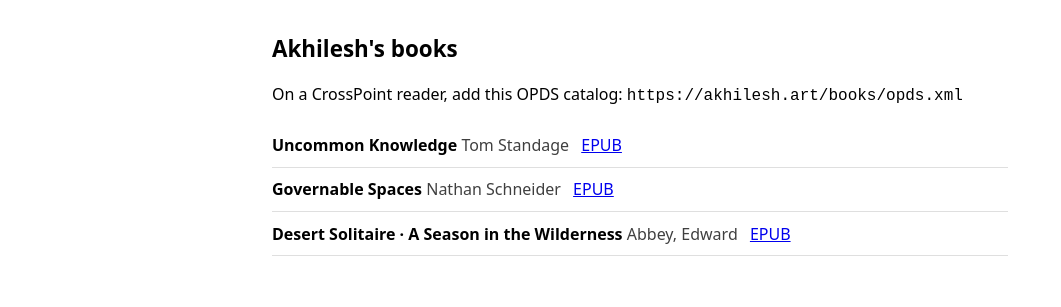
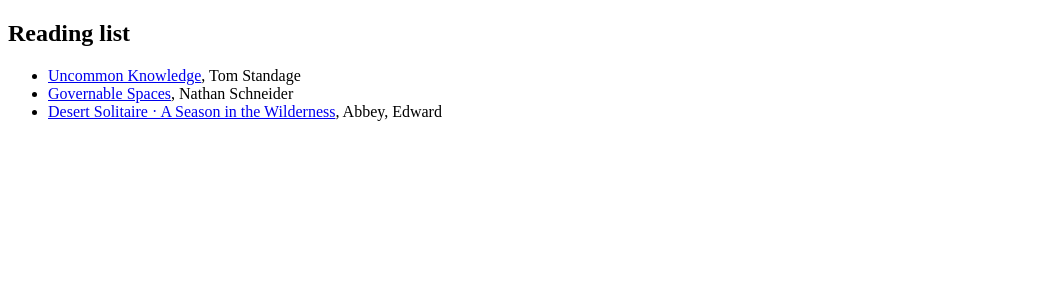
Before and after one commit to akhileshthite/website, a plain HTML site: page books/index.html in a window 1280 px wide. Shown: the whole page, without its empty margins (0-1061 px from the left). Drawn offline with Linux system fonts and the light colour scheme.

Commit message:
fix: books page is a plain Reading list with no styles

```diff
--- a/books/index.html
+++ b/books/index.html
@@ -4,27 +4,15 @@
 <meta charset="utf-8"/>
 <meta name="viewport" content="width=device-width, initial-scale=1"/>
 <meta name="robots" content="noindex"/>
-<title>Akhilesh&#x27;s books</title>
-<link rel="alternate" type="application/atom+xml;profile=opds-catalog;kind=acquisition" href="https://akhilesh.art/books/opds.xml" title="Akhilesh&#x27;s books"/>
-<style>
-:root{color-scheme:light dark}
-body{font:16px/1.5 system-ui,sans-serif;max-width:46rem;margin:0 auto;padding:2rem 1rem}
-h1{font-size:1.4rem;margin:0 0 .5rem}
-code{word-break:break-all}
-ul{padding:0;list-style:none}
-li{padding:.6rem 0;border-bottom:1px solid #8884}
-.title{font-weight:600}
-.by{opacity:.75}
-li a{margin-left:.5rem}
-</style>
+<title>Reading list</title>
+<link rel="alternate" type="application/atom+xml;profile=opds-catalog;kind=acquisition" href="https://akhilesh.art/books/opds.xml" title="Reading list"/>
 </head>
 <body>
-<h1>Akhilesh&#x27;s books</h1>
-<p>On a CrossPoint reader, add this OPDS catalog: <code>https://akhilesh.art/books/opds.xml</code></p>
+<h2>Reading list</h2>
 <ul>
-<li><span class="title">Uncommon Knowledge</span> <span class="by">Tom Standage</span> <a href="uncommon_knowledge_-_tom_standage.kepub.epub">EPUB</a></li>
-<li><span class="title">Governable Spaces</span> <span class="by">Nathan Schneider</span> <a href="governable-spaces.kepub.epub">EPUB</a></li>
-<li><span class="title">Desert Solitaire · A Season in the Wilderness</span> <span class="by">Abbey, Edward</span> <a href="desert%20solitaire%20%C2%B7%20a%20season%20in%20the%20wilderness%20--%20abbey%2C%20edward%20--%20%28%20welib.org%20%29.kepub.epub">EPUB</a></li>
+<li><a href="uncommon_knowledge_-_tom_standage.kepub.epub">Uncommon Knowledge</a>, Tom Standage</li>
+<li><a href="governable-spaces.kepub.epub">Governable Spaces</a>, Nathan Schneider</li>
+<li><a href="desert%20solitaire%20%C2%B7%20a%20season%20in%20the%20wilderness%20--%20abbey%2C%20edward%20--%20%28%20welib.org%20%29.kepub.epub">Desert Solitaire · A Season in the Wilderness</a>, Abbey, Edward</li>
 </ul>
 </body>
 </html>
--- a/books/opds.xml
+++ b/books/opds.xml
@@ -1,7 +1,7 @@
 <?xml version="1.0" encoding="utf-8"?>
 <feed xmlns="http://www.w3.org/2005/Atom" xmlns:dc="http://purl.org/dc/terms/" xmlns:opds="http://opds-spec.org/2010/catalog">
 <id>https://akhilesh.art/books/opds.xml</id>
-<title>Akhilesh&#x27;s books</title>
+<title>Reading list</title>
 <updated>2026-11-23T02:30:22Z</updated>
 <link rel="self" type="application/atom+xml;profile=opds-catalog;kind=acquisition" href="https://akhilesh.art/books/opds.xml"/>
 <link rel="start" type="application/atom+xml;profile=opds-catalog;kind=acquisition" href="https://akhilesh.art/books/opds.xml"/>
```
Also changed, not shown: 1 other file.
